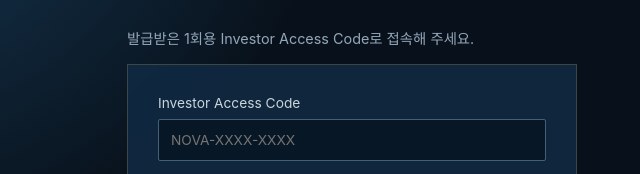
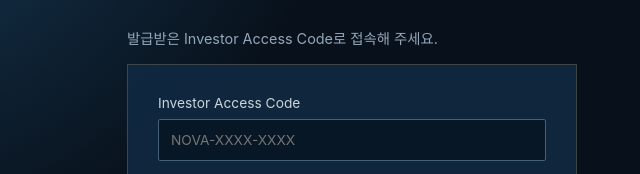
Before and after one commit to Novastage/-_-, a website: page investor/index.html in a window 1280 px wide. Shown: the part 230-404 px from the top of the page, 288-928 px from the left. Drawn offline with Linux system fonts and the light colour scheme; no server answers.

Commit message:
Clarify permanent investor QR entry

```diff
--- a/investor/index.html
+++ b/investor/index.html
@@ -1 +1 @@
-<!doctype html><html lang="ko"><head><meta charset="utf-8"><meta name="viewport" content="width=device-width,initial-scale=1"><meta name="robots" content="noindex,nofollow,noarchive"><title>Investor Access | NOVA STAGE</title><link rel="stylesheet" href="/investor/style.css"></head><body><main class="login-wrap"><a class="brand" href="/">NOVA <span>STAGE</span></a><p class="eyebrow">Private Investor Access</p><h1>Investor Room</h1><p class="meta">발급받은 1회용 Investor Access Code로 접속해 주세요.</p><form id="investor-login" class="form-card"><label class="field">Investor Access Code<input name="accessCode" autocomplete="one-time-code" placeholder="NOVA-XXXX-XXXX" required></label><p id="notice" class="notice" aria-live="polite"></p><button class="button" type="submit">Secure Access</button></form></main><script type="module" src="/investor/login.js"></script></body></html>
+<!doctype html><html lang="ko"><head><meta charset="utf-8"><meta name="viewport" content="width=device-width,initial-scale=1"><meta name="robots" content="noindex,nofollow,noarchive"><title>Investor Access | NOVA STAGE</title><link rel="stylesheet" href="/investor/style.css"></head><body><main class="login-wrap"><a class="brand" href="/">NOVA <span>STAGE</span></a><p class="eyebrow">Private Investor Access</p><h1>Investor Room</h1><p class="meta">발급받은 Investor Access Code로 접속해 주세요.</p><form id="investor-login" class="form-card"><label class="field">Investor Access Code<input name="accessCode" autocomplete="one-time-code" placeholder="NOVA-XXXX-XXXX" required></label><p id="notice" class="notice" aria-live="polite"></p><button class="button" type="submit">Secure Access</button></form></main><script type="module" src="/investor/login.js"></script></body></html>
```
